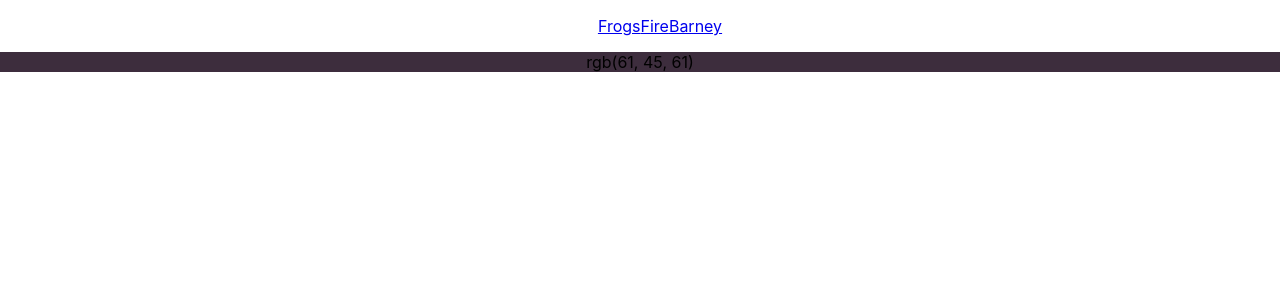
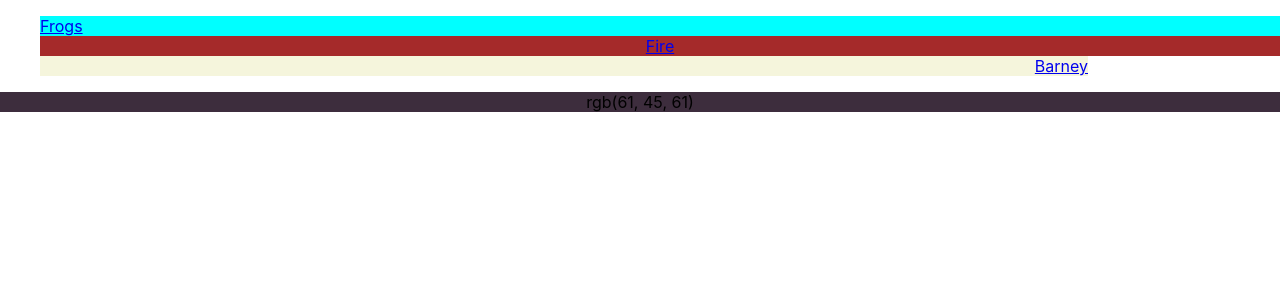
Before and after one commit to Zacharyjsultan/react-color-router, a React app: page /rgb/61/45/61 in a window 1280 px wide. Shown: the top 300 px of the page. Built offline with nearby package versions, Linux system fonts and the light colour scheme.

Commit message:
STYLE GOD

```diff
--- a/src/components/Background.css
+++ b/src/components/Background.css
@@ -1,4 +1,21 @@
-.rgb {
+.frogs {
+  display: flex;
+  justify-content: left;
+  align-items: flex-end;
+  background-color: aqua;
+}
+
+.fire {
   display: flex;
   justify-content: center;
+  align-items: flex-end;
+  background-color: brown;
 }
+
+.barney {
+  display: flex;
+  justify-content: right;
+  align-items: flex-end;
+  margin-right: 12em;
+  background-color: beige;
+}
```
